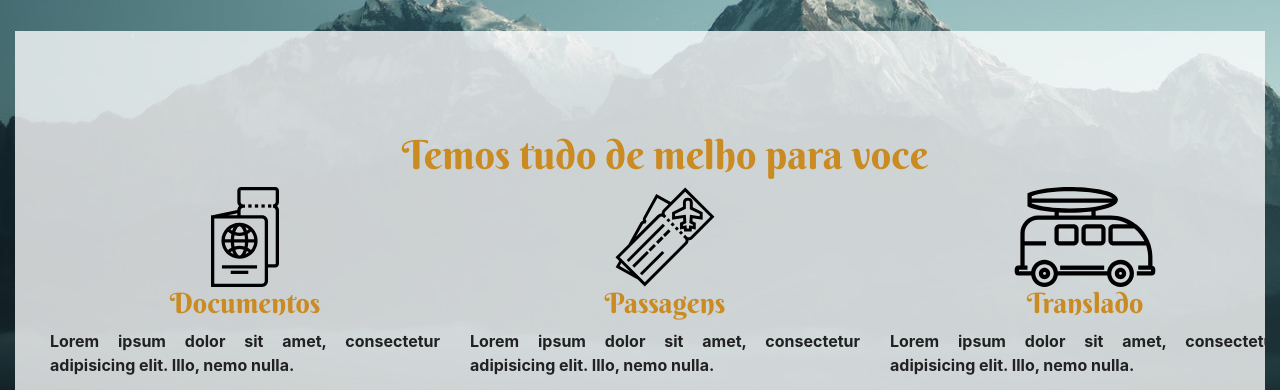
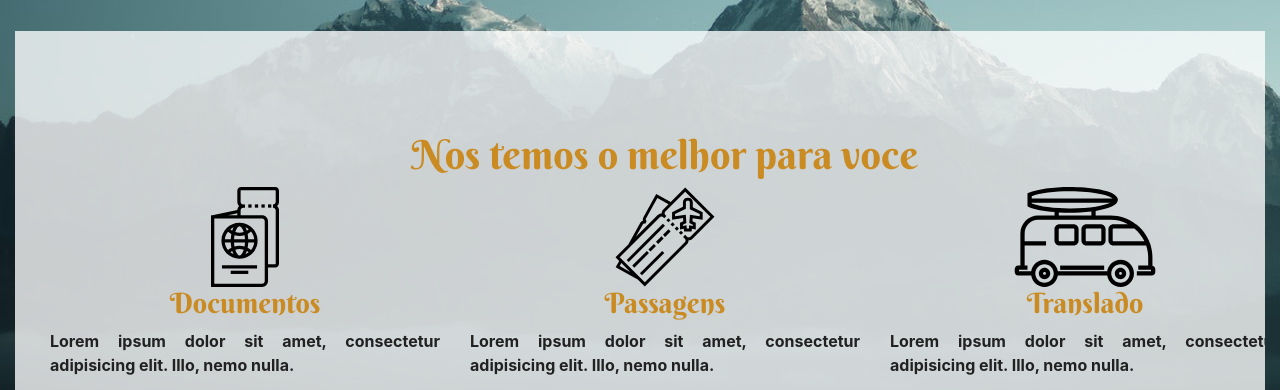
Before and after one commit to gomes00/ouseIr.github.io, a plain HTML site: page index.html in a window 1280 px wide. Shown: the part 1580-1970 px from the top of the page. Drawn offline with nearby package versions, Linux system fonts and the light colour scheme.

Commit message:
ajuste na div vantagens

```diff
--- a/index.html
+++ b/index.html
@@ -119,7 +119,7 @@
         <div id="vantagens">
             <div class="row justify-content-center text-justify">
 
-                <h1>Temos tudo de melho para voce</h1>
+                <h1>Nos temos o melhor para voce</h1>
 
                 <div class="row">
 
```
